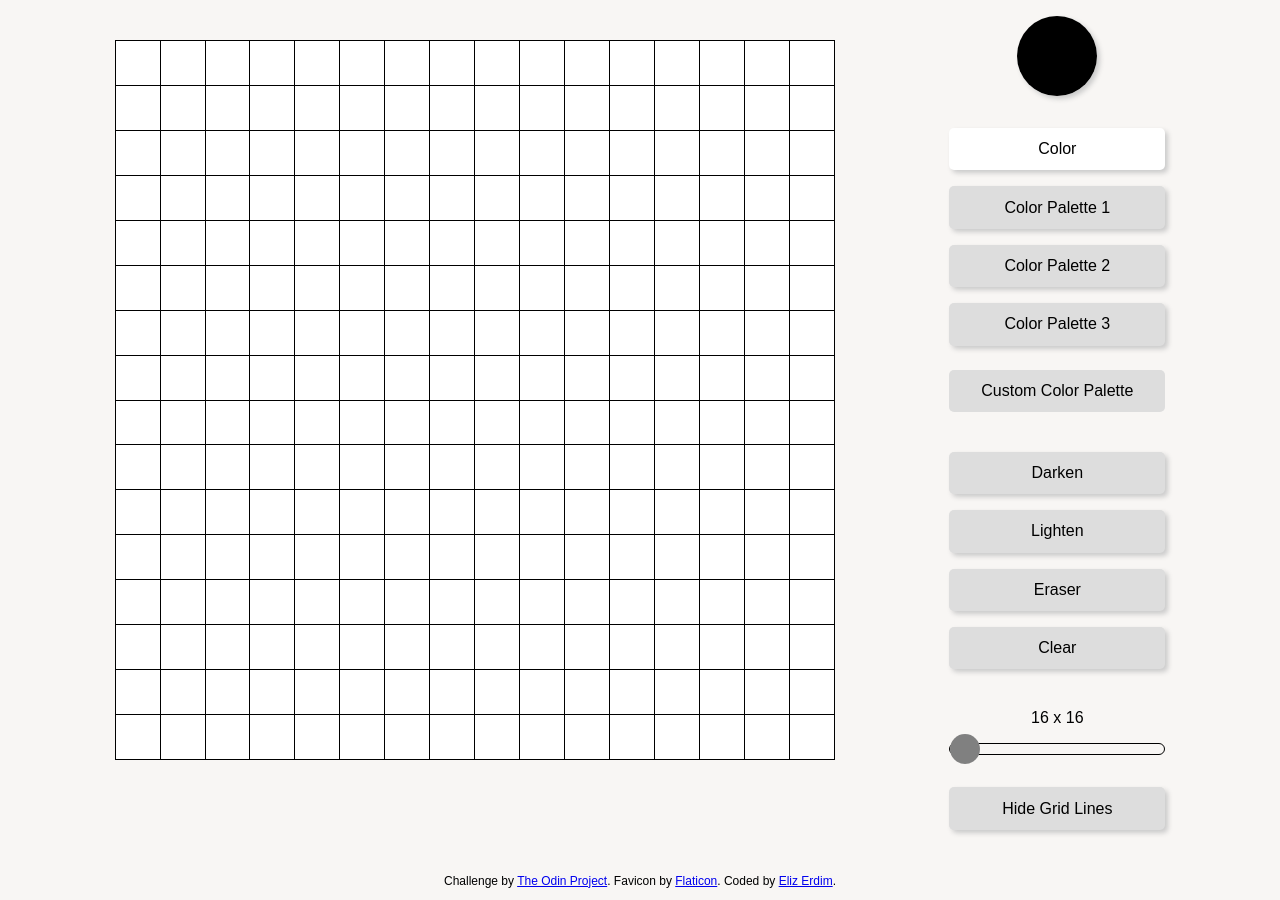
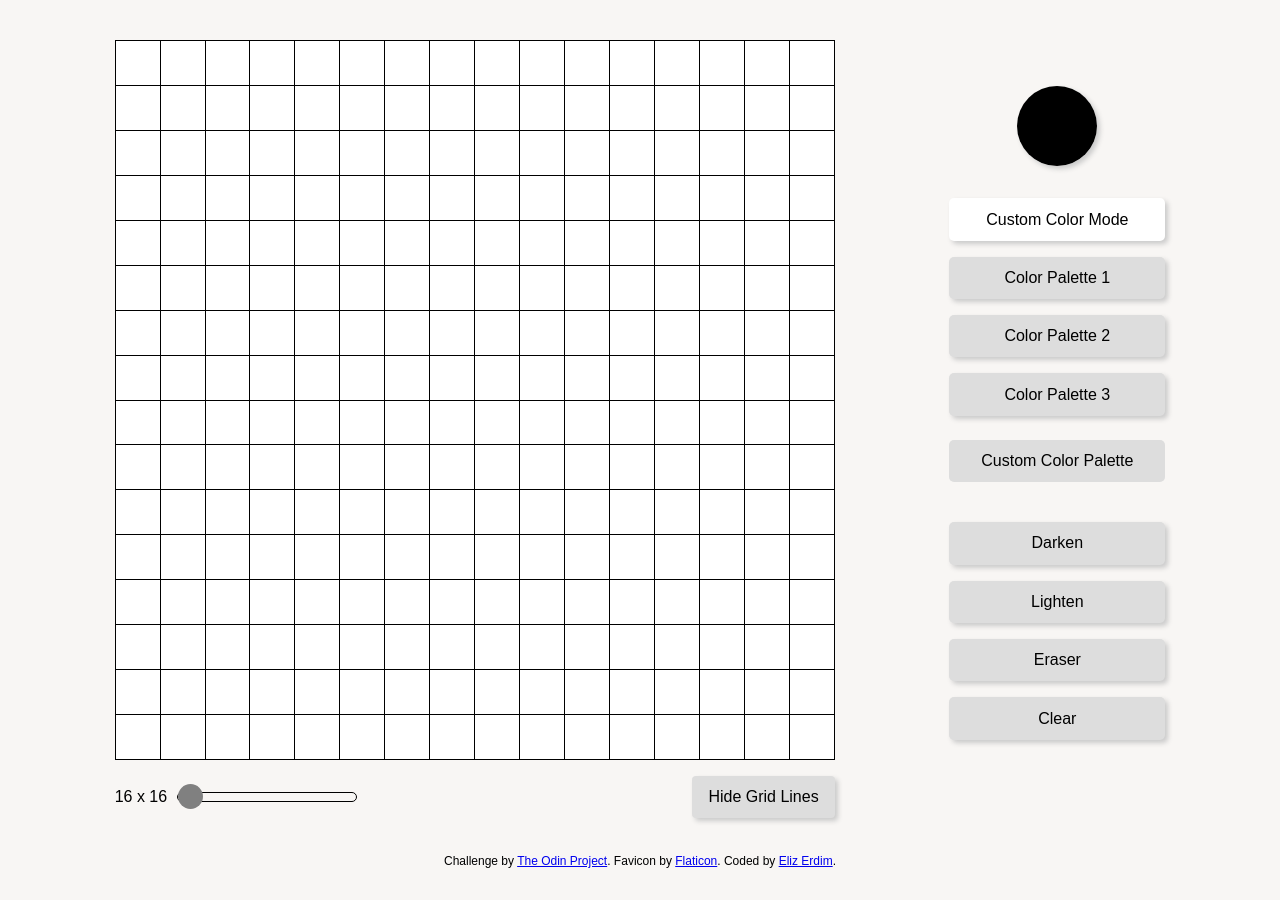
Before and after one commit to elizerdim/etch-a-sketch, a plain HTML site: page index.html in a window 1280 px wide. Drawn offline with nearby package versions, Linux system fonts and the light colour scheme.

Commit message:
Move board settings under the drawing board

```diff
--- a/index.html
+++ b/index.html
@@ -11,12 +11,22 @@
 </head>
 <body>
   <main>
-    <div class="drawing-board"></div>
+    <div class="drawing-board-wrapper">
+      <div class="drawing-board"></div>
+      <div class="board-settings">
+        <label class="grid-size-label" for="grid-size" aria-label="Grid">16 x 16</label>
+        <input id="grid-size" type="range" value="16" min="16" max="50">
+        <button class="toggle-grid-lines-btn" id="toggle-grid-lines-btn" data-current="shown" type="button">Hide Grid Lines</button>
+      </div>
+    </div>
     <div class="buttons">
       <div class="color-picker-wrapper">
-        <input id="color-picker" type="color">
+        <input id="color-picker" name="color" type="color">
       </div>
-      <button id="color-btn" class="color-btn" type="button"><label for="color"></label>Color</label></button>
+      <label class="visuallyhidden" for="color-picker">Color</label>
+      <button id="color-btn" class="color-btn" type="button">
+        Custom Color Mode
+      </button>
       <button id="color-palette-1-btn" type="button">Color Palette 1</button>
       <button id="color-palette-2-btn" type="button">Color Palette 2</button>
       <button id="color-palette-3-btn" type="button">Color Palette 3</button>
@@ -45,9 +55,6 @@
       <button id="lighten-btn" type="button">Lighten</button>
       <button id="eraser-btn" type="button">Eraser</button>
       <button id="clear-btn" class="clear-btn" type="button">Clear</button>
-      <label for="grid-size" class="grid-size-label">16 x 16</label>
-      <input id="grid-size" type="range" value="16" min="16" max="50">
-      <button id="toggle-grid-lines-btn" class="toggle-grid-lines-btn" data-current="shown" type="button">Hide Grid Lines</button>
     </div>
   </main>
   <footer>
--- a/styles.css
+++ b/styles.css
@@ -15,11 +15,30 @@ button {
   /* font-size: 150%; */
 }
 
+input,
+label,
+button {
+  display: inline-block;
+}
+
+.visuallyhidden {
+  border: 0 !important;
+  clip: rect(1px, 1px, 1px, 1px) !important;
+  clip-path: inset(50%) !important;
+  height: 1px !important;
+  width: 1px !important;
+  position: absolute !important;
+  overflow: hidden !important;
+  white-space: nowrap !important;
+  padding: 0 !important;
+  margin: -1px !important;
+}
+
 main {
   display: flex;
   flex-wrap: wrap;
   justify-content: space-evenly;
-  align-items: flex-start;
+  align-items: center;
 }
 
 .drawing-board {
@@ -38,6 +57,26 @@ main {
   border-top: 1px solid black;
   border-left: 1px solid black;
   background-color: #FFFFFF;
+}
+
+.board-settings {
+  display: flex;
+  align-items: center;
+  margin-top: 1rem;
+}
+
+.grid-size-label {
+  margin-right: .5rem;
+}
+
+.toggle-grid-lines-btn {
+  margin: 0 0 0 auto;
+  font-size: 1rem;
+  border: none;
+  background-color: #DDDDDD;
+  padding: .75rem 1rem;
+  border-radius: .25em;
+  box-shadow: 3px 3px 5px #CACACA;
 }
 
 .buttons {
@@ -159,13 +198,12 @@ label[for="color-4"] {
   grid-row: 2 / 3;
 }
 
-.buttons > .darken-btn,
-.buttons > .toggle-grid-lines-btn {
+.buttons > .darken-btn {
   margin-top: 1.5em;
 }
 
-.buttons > .grid-size-label {
-  margin: 2em 0 .5em;
+.grid-size-label {
+
 }
 
 /* slider styles generated with range-input.css at https://range-input-css.netlify.app/*/
```
